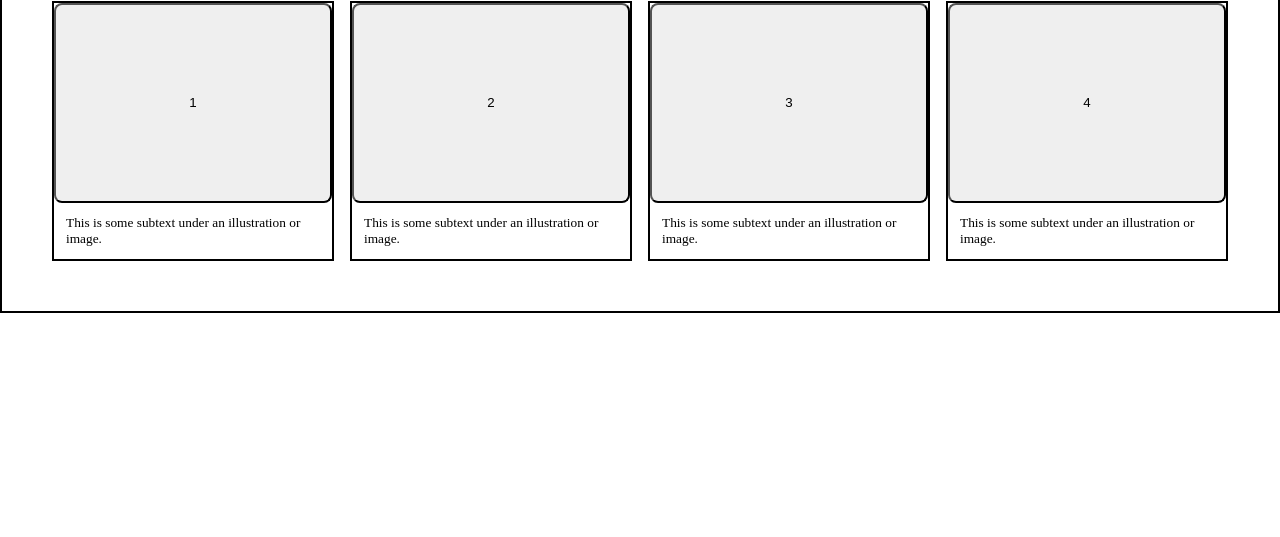
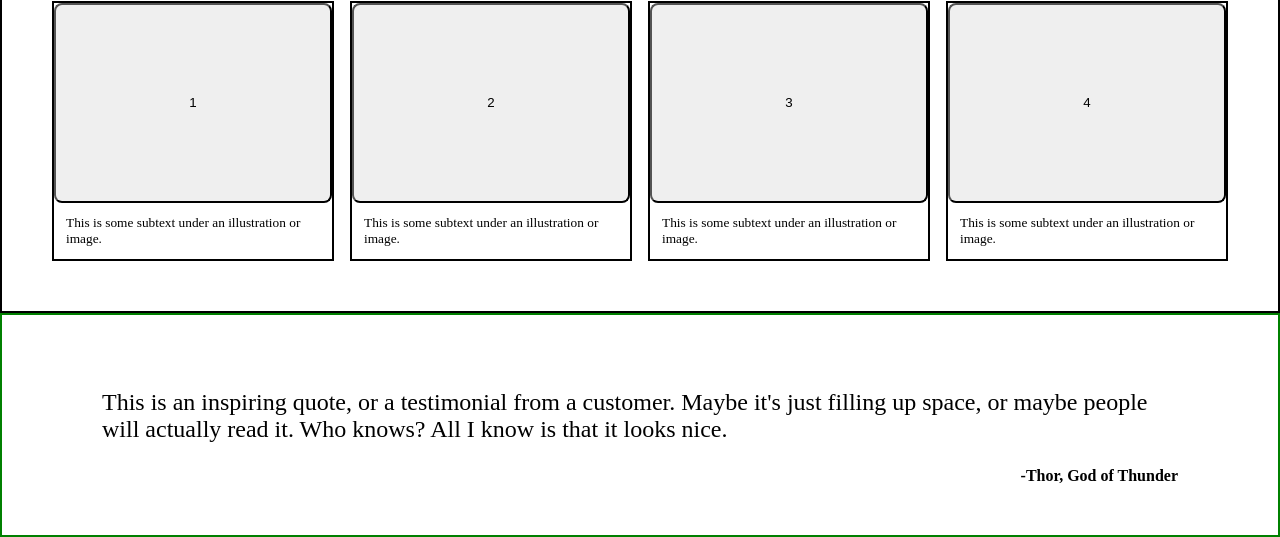
Before and after one commit to dannyCSStudent/landing-page, a plain HTML site: page index.html in a window 1280 px wide. Shown: the part 473-1010 px from the top of the page. Before the commit the page ends 800 px from the top, so only its background shows below. Drawn offline with Linux system fonts and the light colour scheme.

Commit message:
Built third layer of web page
Basic layout of fourth layer <p>, <strong> tags.

```diff
--- a/index.html
+++ b/index.html
@@ -67,6 +67,14 @@
 
             </div>
         </div>
+        <div class="layer-four">
+            <p>This is an inspiring quote, or a testimonial from a
+                customer. Maybe it's just filling up space, or maybe
+                people will actually read it. Who knows? All I know
+                is that it looks nice.
+            </p>
+            <strong>-Thor, God of Thunder</strong>
+        </div>
     </div>
 </body>
 </html>
--- a/styles.css
+++ b/styles.css
@@ -144,3 +144,20 @@ nav ul {
         flex-direction: column;
     }
 }
+
+/* ----------------fourth layer--------------------------------- */
+
+.layer-four {
+    display: flex;
+    flex-direction: column;
+    padding: 50px 100px 50px 100px;
+    border: 2px solid green;
+}
+
+.layer-four p {
+    font-size: 24px;
+}
+
+.layer-four strong {
+    align-self: flex-end;
+}
```
